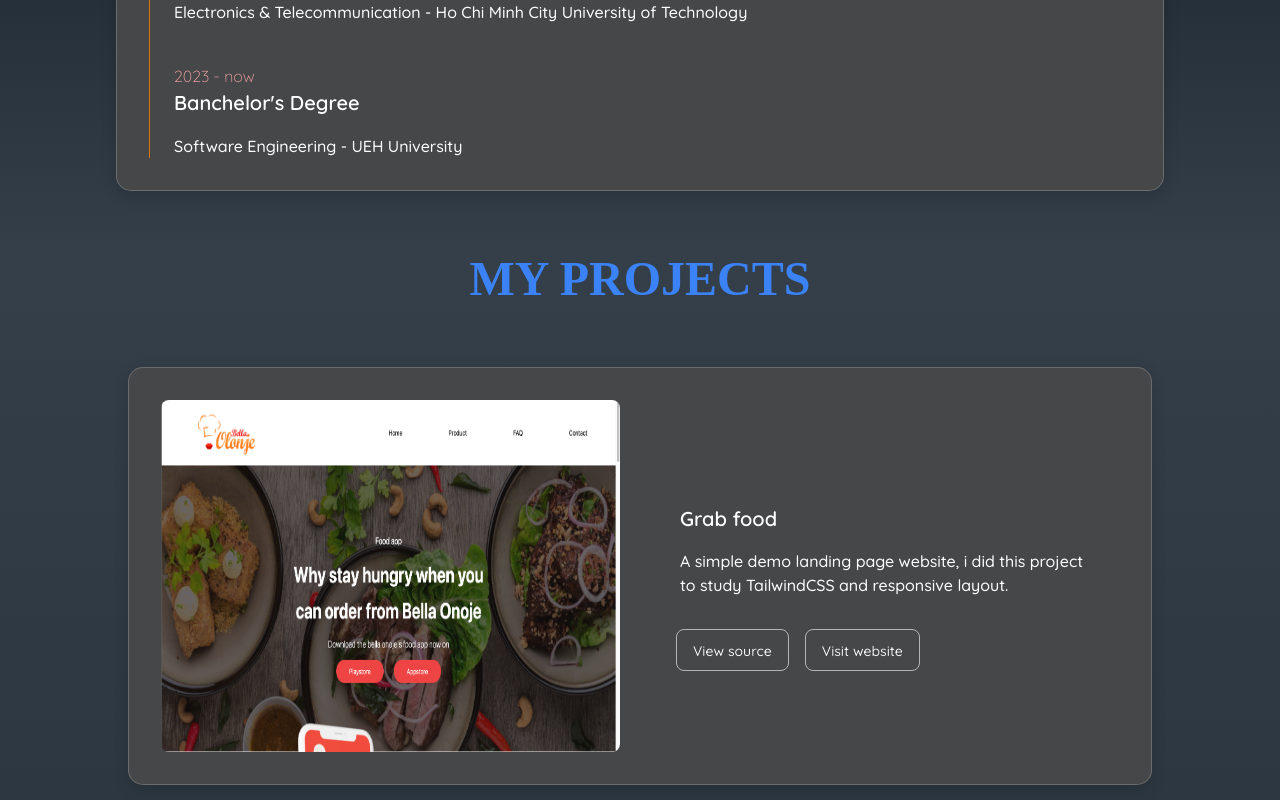
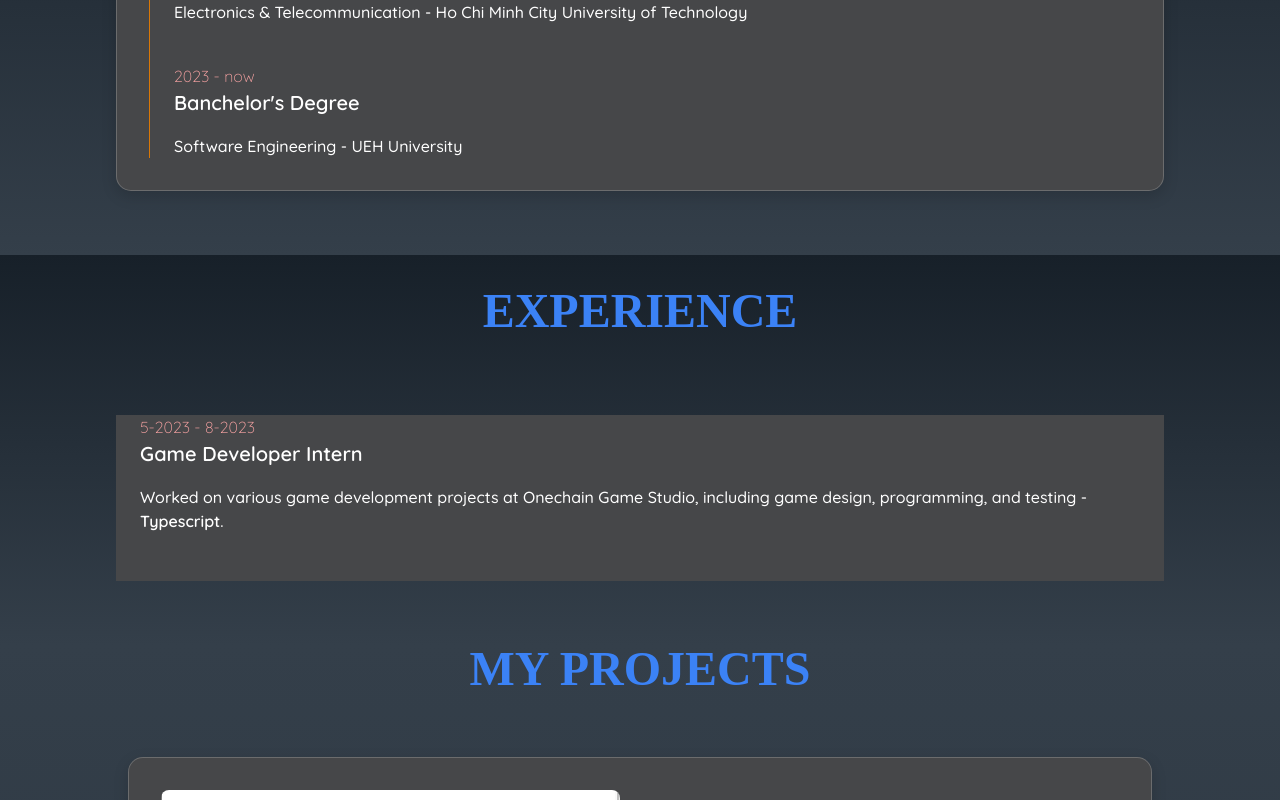
Before and after one commit to huynth1801/huuhuy-porfolio, a React (Create React App) app: page / in a window 1280 px wide. Shown: the part 2000-2800 px from the top of the page. Built offline with nearby package versions, Linux system fonts and the light colour scheme; a web font is replaced by a local one.

Commit message:
add experience section

```diff
--- a/src/App.js
+++ b/src/App.js
@@ -2,6 +2,7 @@ import "./App.css";
 import About from "./components/About/About";
 import Contact from "./components/Contact/Contact";
 import Education from "./components/Education/Education";
+import Experience from "./components/Experience/Experience";
 import Footer from "./components/Footer/Footer";
 import NavBar from "./components/Header/NavBar";
 import Projects from "./components/Projects/Projects";
@@ -15,6 +16,7 @@ function App() {
         <About />
         <Skill />
         <Education />
+        <Experience />
         <Projects />
         <Contact />
         <Footer />
--- a/src/components/Experience/Experience.jsx
+++ b/src/components/Experience/Experience.jsx
@@ -1,7 +1,43 @@
-import React from "react";
+import { motion } from "framer-motion";
+import { fadeIn } from "../fadeIn";
 
 const Experience = () => {
-  return <div>Experience</div>;
+  return (
+    <section
+      className="bg-gradient-to-b from-[#F9FAFB] to-[#F7D0E6]
+                        dark:from-[#172029] dark:to-[#343f4a]
+                        py-4 md:py-8"
+    >
+      <motion.div
+        variants={fadeIn("down", 0.1)}
+        initial="hidden"
+        whileInView={"show"}
+        viewport={{ once: true, amount: 0.8 }}
+        className="m-auto mx-4 md:px-[100px]"
+      >
+        <div className="text-center pb-12">
+          <span className="text-5xl font-bold text-blue-500 font-dg">
+            EXPERIENCE
+          </span>
+        </div>
+        <div className="experience my-8 pb-12 dark:bg-[#464749]">
+          <div className="experience__time pl-6 dark:text-white ">
+            <span className="time font-light text-zinc-400 dark:text-red-300">
+              5-2023 - 8-2023
+            </span>
+            <div className="text-[20px] font-semibold mb-4">
+              Game Developer Intern
+            </div>
+            <div className="">
+              Worked on various game development projects at Onechain Game
+              Studio, including game design, programming, and testing -{" "}
+              <strong>Typescript</strong>.
+            </div>
+          </div>
+        </div>
+      </motion.div>
+    </section>
+  );
 };
 
 export default Experience;
--- /dev/null
+++ b/src/components/Experience/experience.css
@@ -0,0 +1,12 @@
+.experience {
+  border-radius: 15px;
+  background: var(--skill-bg);
+  box-shadow: var(--skill-shadow);
+  border: var(--skill-border);
+  padding-left: 2rem;
+  padding: 2rem;
+}
+
+.experience__time {
+  border-left: 1px solid rgb(217 119 6);
+}
```
